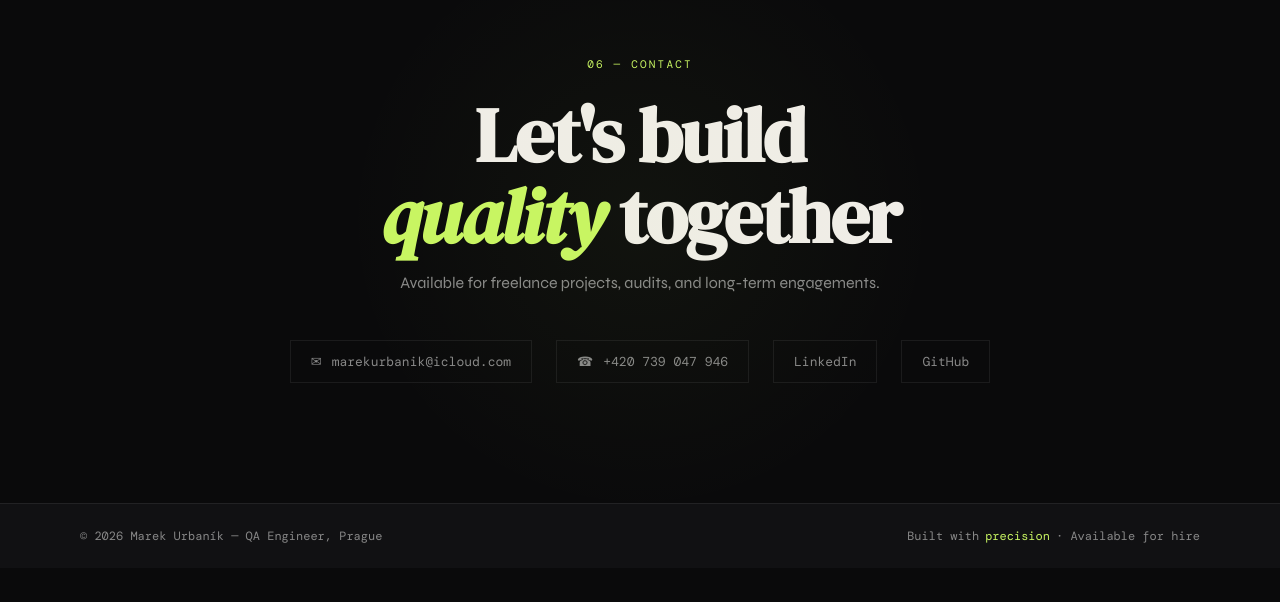
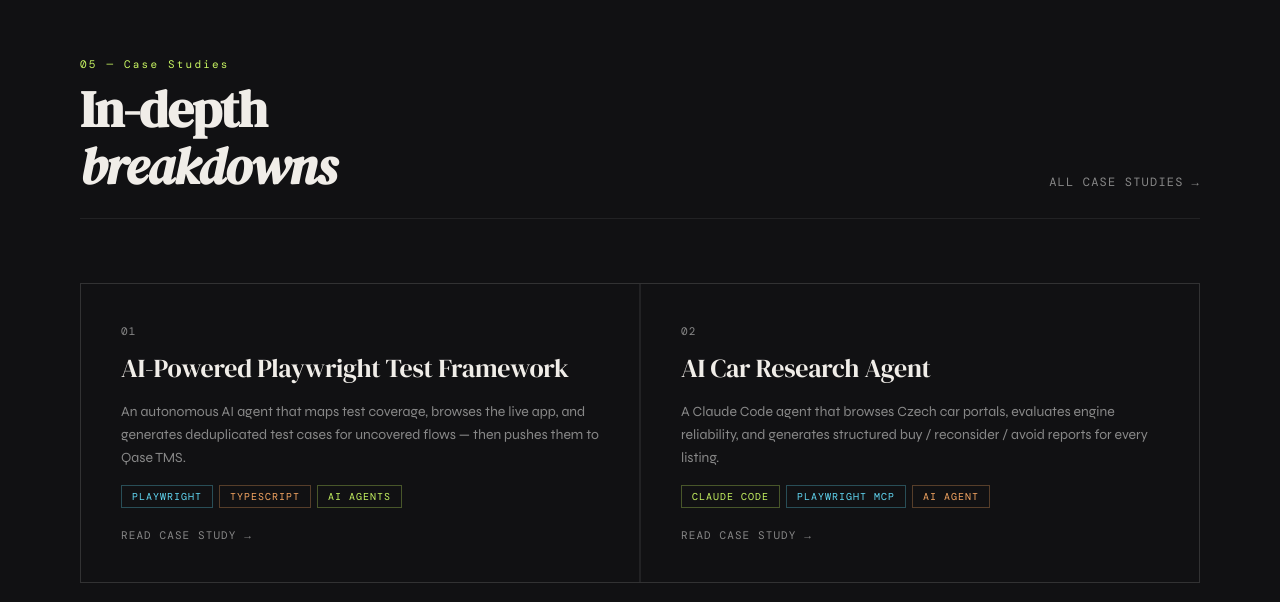
Before and after one commit to MareqU/portfolioWeb, a plain HTML site: page index.html in a window 1280 px wide. Shown: the part 4478-5080 px from the top of the page. Before the commit the page ends 5046 px from the top, so only its background shows below. Drawn offline with nearby package versions, Linux system fonts and the light colour scheme; a web font is replaced by a local one.

Commit message:
adding case study section

```diff
--- a/index.html
+++ b/index.html
@@ -21,7 +21,7 @@
     <li><a href="#stack">Stack</a></li>
     <li><a href="#projects">Projects</a></li>
     <li><a href="#services">Services</a></li>
-    <li><a href="case-studies/">Case Studies</a></li>
+    <li><a href="#case-studies">Case Studies</a></li>
   </ul>
   <a class="nav-cta" href="#contact">Hire me</a>
   <button class="nav-burger" id="navBurger" aria-label="Open menu">
@@ -33,7 +33,7 @@
   <a href="#about">About</a>
   <a href="#stack">Stack</a>
   <a href="#projects">Projects</a>
-  <a href="case-studies/">Case Studies</a>
+  <a href="#case-studies">Case Studies</a>
   <a href="#services">Services</a>
   <a href="#contact" class="nav-mobile-cta">Hire me</a>
 </div>
@@ -328,6 +328,43 @@
   </div>
 </section>
 
+<!-- CASE STUDIES -->
+<section id="case-studies" class="cs-preview-section">
+  <div class="section-header">
+    <div>
+      <div class="section-num">05 — Case Studies</div>
+      <h2 class="section-title">In-depth<br/><em>breakdowns</em></h2>
+    </div>
+    <a class="section-link" href="case-studies/">All case studies</a>
+  </div>
+
+  <div class="cs-preview-grid">
+    <a class="cs-preview-card" href="case-studies/ai-playwright">
+      <div class="cs-preview-num">01</div>
+      <div class="cs-preview-title">AI-Powered Playwright Test Framework</div>
+      <div class="cs-preview-desc">An autonomous AI agent that maps test coverage, browses the live app, and generates deduplicated test cases for uncovered flows — then pushes them to Qase TMS.</div>
+      <div class="project-tags">
+        <span class="tag blue">Playwright</span>
+        <span class="tag orange">TypeScript</span>
+        <span class="tag accent">AI Agents</span>
+      </div>
+      <div class="cs-preview-cta">Read case study →</div>
+    </a>
+
+    <a class="cs-preview-card" href="case-studies/buy-car">
+      <div class="cs-preview-num">02</div>
+      <div class="cs-preview-title">AI Car Research Agent</div>
+      <div class="cs-preview-desc">A Claude Code agent that browses Czech car portals, evaluates engine reliability, and generates structured buy / reconsider / avoid reports for every listing.</div>
+      <div class="project-tags">
+        <span class="tag accent">Claude Code</span>
+        <span class="tag blue">Playwright MCP</span>
+        <span class="tag orange">AI Agent</span>
+      </div>
+      <div class="cs-preview-cta">Read case study →</div>
+    </a>
+  </div>
+</section>
+
 <!-- CONTACT -->
 <section class="contact-section" id="contact">
   <div class="contact-eyebrow">06 — Contact</div>
--- a/styles.css
+++ b/styles.css
@@ -955,6 +955,61 @@ a.nav-logo:hover { opacity: 0.75; }
 }
 .case-link:hover { opacity: 0.7; }
 
+/* CASE STUDIES PREVIEW (main page) */
+.cs-preview-section { background: var(--surface); }
+
+.cs-preview-grid {
+  display: grid;
+  grid-template-columns: 1fr 1fr;
+  gap: 2px;
+  background: var(--border);
+  border: 1px solid var(--border);
+}
+
+.cs-preview-card {
+  background: var(--surface);
+  padding: 40px;
+  display: flex;
+  flex-direction: column;
+  gap: 16px;
+  text-decoration: none;
+  color: inherit;
+  transition: background 0.2s;
+}
+.cs-preview-card:hover { background: var(--surface2); }
+.cs-preview-card:hover .cs-preview-cta { color: var(--accent); }
+
+.cs-preview-num {
+  font-family: 'DM Mono', monospace;
+  font-size: 11px;
+  color: var(--muted);
+  letter-spacing: 0.1em;
+}
+
+.cs-preview-title {
+  font-family: 'DM Serif Display', serif;
+  font-size: 26px;
+  line-height: 1.15;
+  letter-spacing: -0.01em;
+}
+
+.cs-preview-desc {
+  font-size: 14px;
+  color: var(--muted);
+  line-height: 1.65;
+  flex: 1;
+}
+
+.cs-preview-cta {
+  font-family: 'DM Mono', monospace;
+  font-size: 11px;
+  color: var(--muted);
+  letter-spacing: 0.1em;
+  text-transform: uppercase;
+  transition: color 0.2s;
+  margin-top: 4px;
+}
+
 /* MOBILE NAV */
 .nav-burger {
   display: none;
@@ -1028,6 +1083,7 @@ a.nav-logo:hover { opacity: 0.75; }
   .hero-right { display: none; }
   .about-grid { grid-template-columns: 1fr; gap: 40px; }
   .projects-grid { grid-template-columns: 1fr; }
+  .cs-preview-grid { grid-template-columns: 1fr; }
   .blog-grid { grid-template-columns: 1fr; }
   .services-grid { grid-template-columns: 1fr; }
   .nav-links { display: none; }
```
